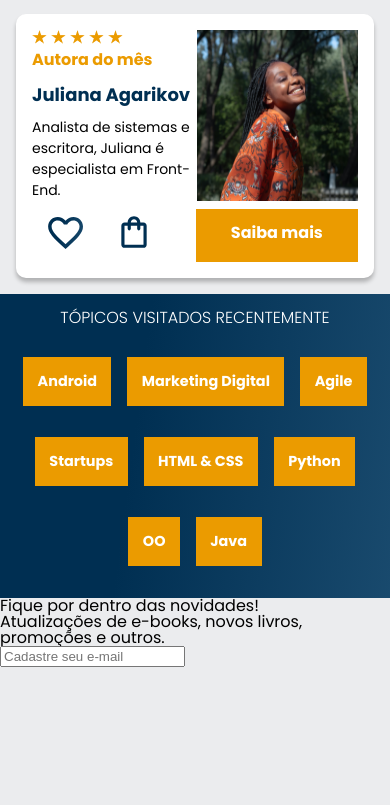
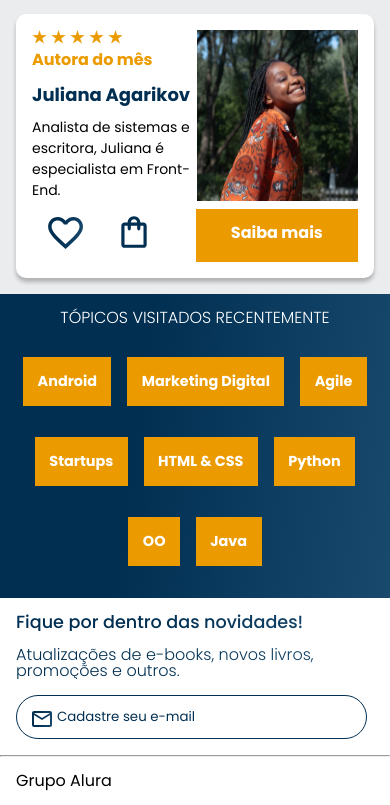
Before and after one commit to andersonv16/alura-books, a plain HTML site: page index.html in a window 390 px wide. Shown: the part 1148-1953 px from the top of the page. Before the commit the page ends 1815 px from the top, so only its background shows below. Drawn offline with nearby package versions, Linux system fonts and the light colour scheme.

Commit message:
finalização do projeto mobile

```diff
--- a/css/banner.css
+++ b/css/banner.css
@@ -28,6 +28,7 @@
     text-align: center;
     color: var(--font-banner);
     background: url(../img/Pesquisa.svg) no-repeat;
+    padding-left: 2em;
     background-position: 1em;
 
 }
--- /dev/null
+++ b/css/contato.css
@@ -0,0 +1,31 @@
+.contato{
+    background-color: var(--font-banner);
+    padding: 1em;
+}
+.contato__titulo,
+.contato__texto{
+    background: var(--font-azul-degrade);
+    background-clip: text;
+    -webkit-background-clip: text;
+    -webkit-text-fill-color: transparent;
+}
+.contato__titulo{
+    font-size: 1.1em;
+    font-weight: 500;
+}
+.contato__texto{
+    font-weight: 300;
+    margin: 1em 0;
+}
+.contato__email{
+    padding: 1em;
+    border: 1px var(--font-azul) solid;
+    border-radius: 24px;
+    width: 90%;
+}
+.contato__email::placeholder{
+    font-family: var(--font-principal);
+   padding-left: 2em;
+   color: var(--font-azul);
+    background: url(../img/Email.svg) no-repeat;
+}
--- a/css/header.css
+++ b/css/header.css
@@ -30,11 +30,13 @@
 }
 .container__botao:checked~.lista-menu{
     display: block;
+
 }
 .lista-menu__titulo,
 .lista-menu__item{
     padding: 1em;
     background-color: var(--font-banner);
+    z-index: 1;
 }
 .lista-menu__titulo{
     color: var(--font-amarela);
--- /dev/null
+++ b/css/rodape.css
@@ -0,0 +1,7 @@
+hr{
+    margin: 0;
+}
+.rodape{
+    background-color: var(--font-banner);
+    padding: 1em;
+}
--- a/css/style.css
+++ b/css/style.css
@@ -2,6 +2,8 @@
 @import url(../css/banner.css);
 @import url(../css/carousel.css);
 @import url(../css/topicos.css);
+@import url(../css/contato.css);
+@import url(../css/rodape.css);
 
 :root{
     --cor-de-fundo:  #EBECEE;
--- a/index.html
+++ b/index.html
@@ -171,7 +171,7 @@
             <li class="topicos__item"><a href="#" class="topicos__link">Java</a></li>
         </ul>
     </section>
-    <section class="contatos">
+    <section class="contato">
         <h2 class="contato__titulo">
             Fique por dentro das novidades!
         </h2>
@@ -180,6 +180,10 @@
         </p>
         <input type="email" name="" id="" placeholder="Cadastre seu e-mail"class="contato__email">
     </section>
+    <hr>
+    <footer class="rodape"><h2 class="rodape__titulo">
+        Grupo Alura
+    </h2></footer>
     <script src="https://cdn.jsdelivr.net/npm/swiper@8/swiper-bundle.min.js"></script>
     <script>
         const swiper = new Swiper('.swiper', {
```
